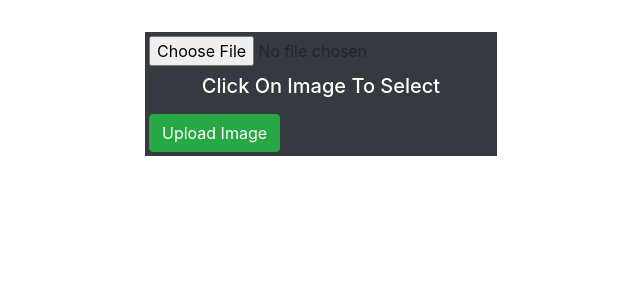
After one commit to SASIN83/Nayan, a Django app: page /app/upload/ in a window 1280 px wide. The commit adds this page. Shown: the top 300 px of the page, without its empty margins (319-959 px from the left). Run offline with Django 3.2, Linux system fonts and the light colour scheme; parts of the project's set-up code (start-up, migrations or seed data) failed here and were passed over; some libraries are stand-ins or nearby versions.

Commit message:
Added Upload option

```diff
--- a/Nayan/Project/Recognizer.py
+++ b/Nayan/Project/Recognizer.py
@@ -25,7 +25,7 @@ def FRDist(frame,enck,Names):
         matchindex=np.argmin(faceDis)
         name = 'Unknown'
         category = 'Green'
-        if match[matchindex] and faceDis[matchindex]<=0.46:
+        if match[matchindex] and faceDis[matchindex]<=0.49:
             name=Names[matchindex].upper()
             y1,x2,y2,x1=faceloc
             ids=''
@@ -44,7 +44,7 @@ def FRDist(frame,enck,Names):
                 cv2.imwrite(os.path.join(BASE_DIR,'/Recognize/recognized/Missing/'+f'{name}.jpg'),frame)
                 category = 'Missing/Yellow'
                 ids=IDS[matchindex]
-                if name not in namea:
+                if ids not in namea:
                     namea.append(ids)
                     ReportFileEdit(name,category,ids)
         else:
--- a/Nayan/Recognize/templates/recognize/home.html
+++ b/Nayan/Recognize/templates/recognize/home.html
@@ -535,7 +535,7 @@
 
             </button>
             <div class="dropdown-menu">
-                <a id="custom-button" class="dropdown-item" href="#"> <i class="fa fa-upload" aria-hidden="true"></i> upload image</a>
+                <a id="custom-button" class="dropdown-item" href="{% url 'recognize:upload' %}"> <i class="fa fa-upload" aria-hidden="true"></i> upload image</a>
                 <a class="dropdown-item" href="{% url 'recognize:video' %}"><i class="fa fa-camera-retro" aria-hidden="true"></i> Start Stream </a>
                 <a class="dropdown-item" href="#"><i class="fa fa-smile-o" aria-hidden="true"></i> chintu </a>
 
--- /dev/null
+++ b/Nayan/Recognize/templates/recognize/upload.html
@@ -0,0 +1,57 @@
+<!DOCTYPE html>
+<html lang="en">
+<head>
+    <meta charset="UTF-8">
+    <meta name="viewport" content="width=device-width, initial-scale=1.0">
+    <link rel="stylesheet" href="css/bootstrap.min.css">
+    <link rel="stylesheet" href="css/style.css">
+    <title>Welcome</title>
+</head>
+
+<body>
+
+    <div class="container-fluid pt-3">
+        {% if "success" in request.get_full_path %}
+            <div class="alert alert-success alert-dismissible">
+            <a href="{% url 'recognize:upload' %}" class="close" data-dismiss="alert" aria-label="close">&times;</a>
+            <strong>Success!</strong> Image Submited
+        </div>
+        {% elif "MFDorNF"  in request.get_full_path %}
+        <div class="alert alert-danger alert-dismissible">
+            <a href="{% url 'recognize:upload' %}" class="close" data-dismiss="alert" aria-label="close">&times;</a>
+            <strong>Error!</strong>  Face not in dataset.
+        </div>
+        {% elif "NIS"  in request.get_full_path %}
+        <div class="alert alert-danger alert-dismissible">
+            <a href="{% url 'recognize:upload' %}" class="close" data-dismiss="alert" aria-label="close">&times;</a>
+            <strong>Error!</strong> No Image Selected.
+        </div>
+        {% endif %}
+        <div class="row p-3">
+            <div class="m-auto form-holder bg-dark p-1">
+                <form action="{% url 'recognize:upload' %}" method="post" enctype="multipart/form-data">
+                    {% csrf_token %}
+                    <input type="file" name="inputImage" id="inputImage">
+                    <div id="imageHolder"></div>
+                    <h5 class="text-center text-white mt-2">Click On Image To Select</h5>
+                    <h6 class="text-center text-white" id="fileName"></h6>
+                    <button type="submit" class="btn btn-success mt-2">Upload Image</button>
+                </form>
+            </div>
+        </div>
+    </div>
+
+    <script src="js/jquery.js"></script>
+    <script src="js/bootstrap.js"></script>
+    <script>
+        $('#imageHolder').click(function () {
+            $('#inputImage').trigger('click');
+        });
+
+        $('#inputImage').change(function (e) {
+            $('#fileName').html(e.target.files[0].name);
+        });
+    </script>
+</body>
+
+</html>
--- a/Nayan/Recognize/urls.py
+++ b/Nayan/Recognize/urls.py
@@ -4,5 +4,6 @@ app_name = 'recognize'
 urlpatterns = [
     url(r'^stream/recognize/$',views.dynamic_stream,name="videostream"),
     url(r'^stream/$',views.indexscreen, name='video'),
+    url(r'^upload/$',views.indexupload, name='upload'),
     url(r'^$',views.index),
 ]
--- a/Nayan/Recognize/views.py
+++ b/Nayan/Recognize/views.py
@@ -1,4 +1,4 @@
-from django.shortcuts import render
+from django.shortcuts import render,redirect
 from django.http import HttpResponse,StreamingHttpResponse, HttpResponseServerError
 from django.views.decorators import gzip
 import cv2
@@ -6,6 +6,7 @@ import time
 from Project.Recognizer import FRDist
 import pickle
 import numpy as np
+from PIL import Image
 from Nayan.settings import BASE_DIR
 import os
 from Project.Register import ReportFileCreate, ReportFileEdit
@@ -16,7 +17,23 @@ enck,Names = MissingEnck + CriminalEnck, MissingNames + CriminalNames
 MissingSetNames = set(MissingNames)
 CriminalSetNames = set(CriminalNames)
 
+def indexupload(request):
+    if(request.method == 'POST'):
+        if request.FILES.get('inputImage',None)!=None:
+            inputImage=request.FILES['inputImage']
+            img = Image.open(inputImage)
+            col = cv2.cvtColor(np.array(img),cv2.COLOR_BGR2RGB)
+            x = FRDist(col,enck,Names)
+            try:
+                if x!=None or x[0]!='Unknown':
+                    return redirect('/app/upload/?success=True')
+                else:
+                    return redirect('/app/upload/?error=MFDorNF')
 
+            except:
+                return redirect('/app/upload/?error=NIS')
+    else:
+        return render(request,'recognize/upload.html')
 def indexscreen(request):
     template = "recognize/screens.html"
     return render(request,template)
```
